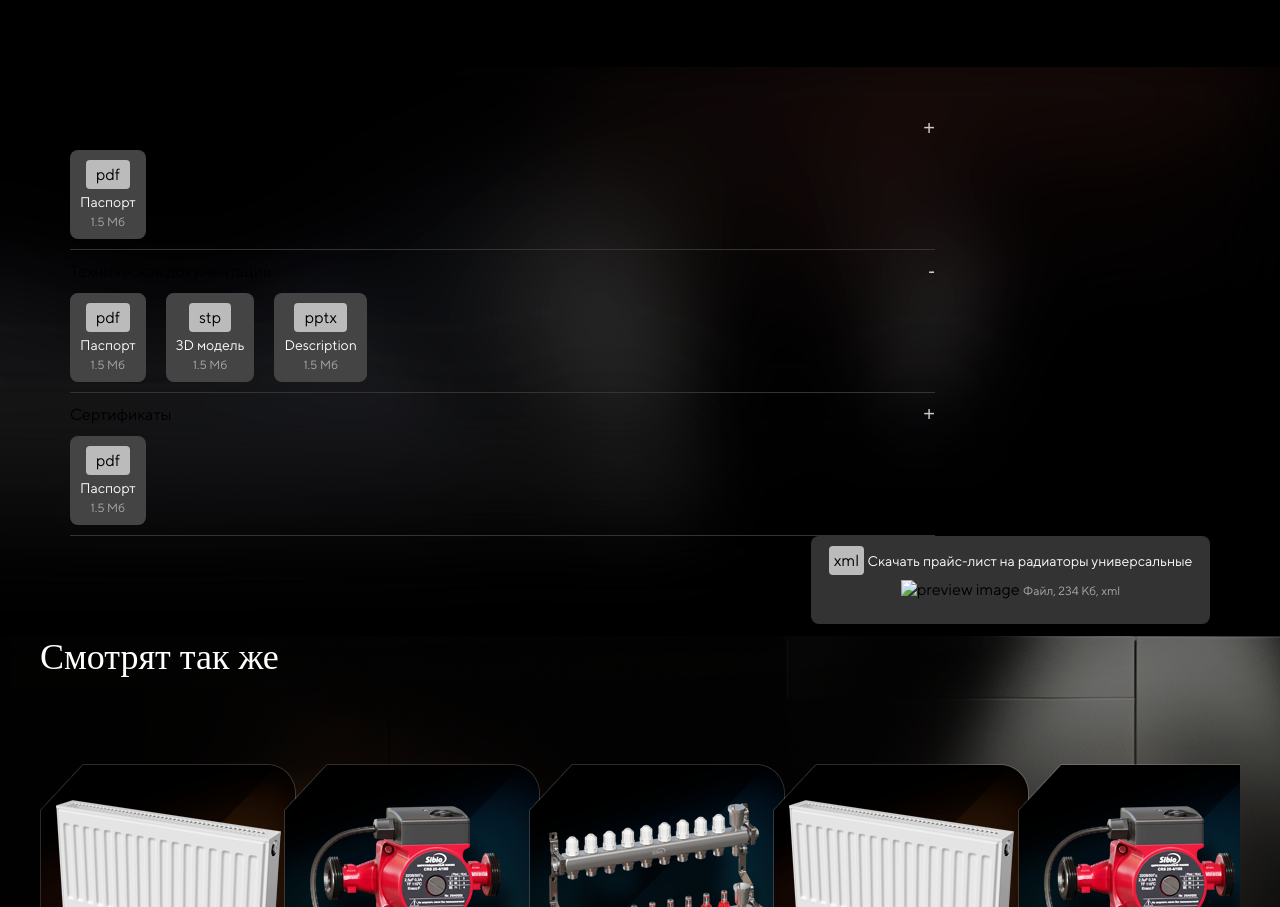
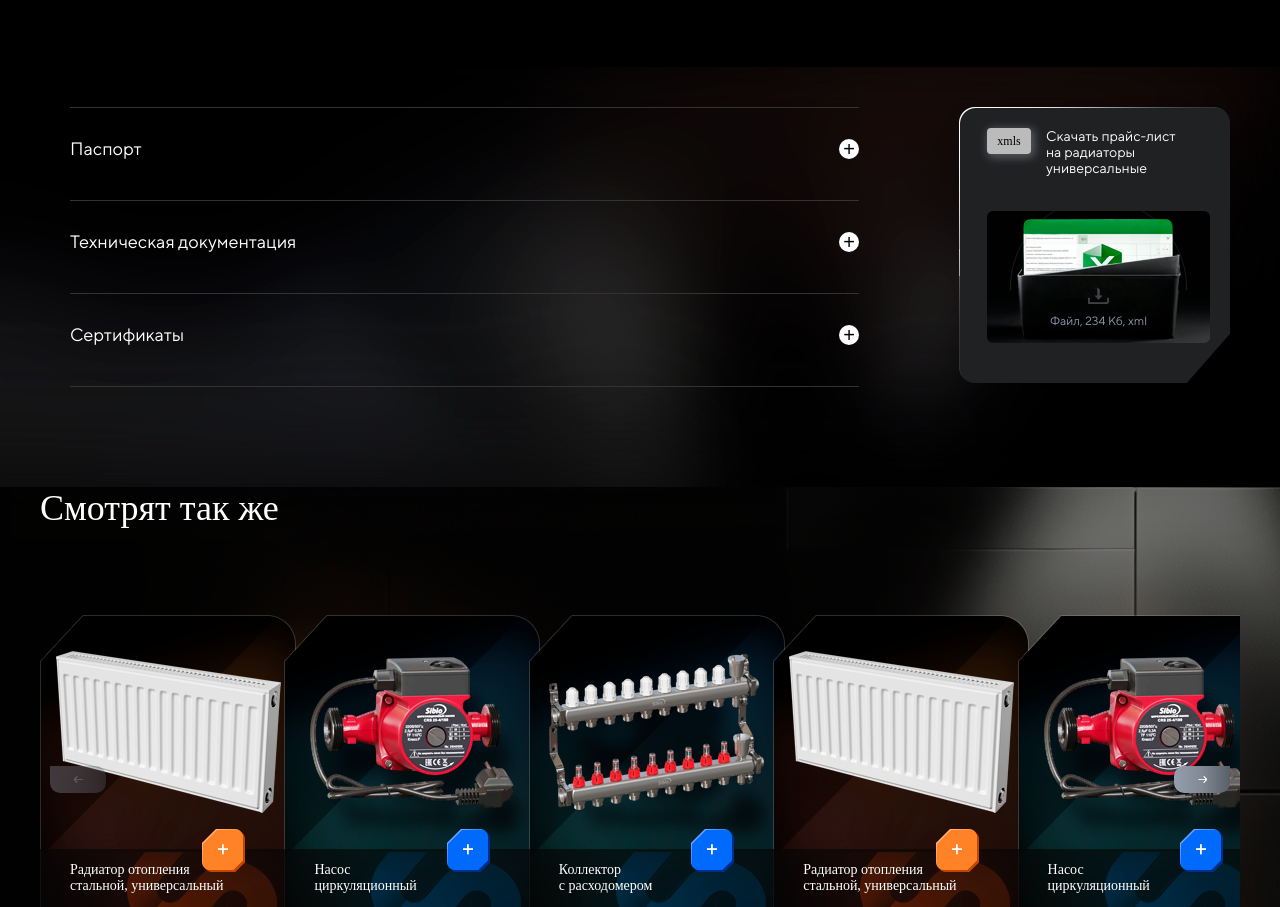
Before and after one commit to ExorCistWeb/sibio, a plain HTML site: page product.html in a window 1280 px wide. Shown: the part 1456-2363 px from the top of the page. Drawn offline with nearby package versions, Linux system fonts and the light colour scheme; files whose address does not match are found by name.

Commit message:
product_page4

```diff
--- a/css/style.css
+++ b/css/style.css
@@ -3436,51 +3436,121 @@ h5.accordion.active::after {
     background-size: cover;
 }
 
+.add_info {
+    display: flex;
+    align-items: self-start;
+    gap: 100px;
+}
+
 .accordion_section {
     width: 100%;
     max-width: 865px;
+    border-top: 1px solid #333;
 }
 
 .accordion_item {
     border-bottom: 1px solid #333;
-    padding: 10px 0;
+    padding: 30px 0 40px;
 }
 
 .accordion_header {
     display: flex;
     justify-content: space-between;
     align-items: center;
+    cursor: pointer;
+    transition: transform 0.3s ease;
 }
 
 .accordion_toggle {
+    display: flex;
+    align-items: center;
+    justify-content: center;
     background: none;
     border: none;
     font-size: 20px;
-    color: #ccc;
+    color: #000;
     cursor: pointer;
+    width: 20px;
+    height: 20px;
+    border-radius: 50px;
+    background: #fff;
+    transition: transform 0.3s ease;
+}
+
+.accordion_header span {
+    font-size: 18px;
+    font-weight: 400;
+    font-family: 'TT Norms Pro';
+    color: #fff;
 }
 
 .accordion_content {
-    display: flex;
-    margin-top: 10px;
-    gap: 20px;
+    max-height: 0;
+    overflow: hidden;
+    transition: all 0.3s ease-out;
+    display: flex;
+    flex-wrap: wrap;
+    gap: 26px;
+}
+
+.accordion_item.active .accordion_content {
+    max-height: auto;
+    margin-top: 40px;
+    /* Максимальная высота, которая достаточно велика для контента */
 }
 
 .file_item {
-    display: flex;
-    flex-direction: column;
-    align-items: center;
-    background-color: #444;
+    position: relative;
+    display: flex;
+    align-items: center;
     padding: 10px;
     border-radius: 8px;
     text-align: center;
+    width: 271px;
+    height: 88px;
+    display: flex;
+    align-items: center;
+    justify-content: start;
+    padding-left: 20px;
+    gap: 10px;
+    z-index: 1;
+    transition: opacity .3s ease;
+}
+
+.file_item:hover::before {
+    opacity: .3;
+    transition: opacity .3s ease;
+}
+
+.file_item::before {
+    transition: opacity .3s ease;
+    position: absolute;
+    z-index: -1;
+    left: 0;
+    top: 0;
+    content: url(../img/product/file_bg.png);
+}
+
+.file_info {
+    display: flex;
+    flex-direction: column;
+    align-items: start;
 }
 
 .file_format {
-    background-color: #bbb;
+    background-color: #cacddb;
     padding: 5px 10px;
-    border-radius: 4px;
-    margin-bottom: 5px;
+    border-radius: 6px;
+    display: flex;
+    align-items: center;
+    justify-content: center;
+    min-width: 44px;
+    height: 26px;
+    font-size: 12px;
+    font-weight: 500;
+    font-family: 'TT Travels';
+    color: #000;
+    box-shadow: 2px 2px 9px 2px #cacddb51;
 }
 
 .file_name {
@@ -3495,15 +3565,42 @@ h5.accordion.active::after {
 }
 
 .file_preview_section {
-    width: 35%;
-    float: right;
+    width: 271px;
 }
 
 .file_preview {
-    background-color: #333;
-    padding: 15px;
-    border-radius: 8px;
-    text-align: center;
+    position: relative;
+    width: 100%;
+    height: 276px;
+    display: flex;
+    flex-direction: column;
+    gap: 35px;
+    padding: 21px 0 0 28px;
+    z-index: 1;
+    transition: opacity .3s ease;
+}
+
+.file_preview:hover::before {
+    opacity: .3;
+    transition: opacity .3s ease;
+}
+
+.file_preview::before {
+    transition: opacity .3s ease;
+    position: absolute;
+    width: 100%;
+    height: 100%;
+    z-index: -1;
+    left: 0;
+    top: 0;
+    display: block;
+    content: url(../img/product/file_bg_2.png);
+}
+
+.file_preview_title {
+    display: flex;
+    align-items: start;
+    gap: 15px;
 }
 
 .file_image {
@@ -3522,10 +3619,25 @@ h5.accordion.active::after {
 .file_preview .file_name {
     font-size: 14px;
     color: #fff;
-    margin-top: 10px;
+    font-family: 'TT Norms Pro';
+    max-width: 135px;
 }
 
 .file_preview .file_size {
     font-size: 12px;
-    color: #aaa;
-}
+    font-family: 'TT Norms Pro';
+    color: #909bae;
+    margin-top: 10px;
+}
+
+.file_preview_img {
+    width: 223px;
+    height: 132px;
+    background: url(../img/product/file_preview.png);
+    background-size: 100%;
+    display: flex;
+    flex-direction: column;
+    align-items: center;
+    justify-content: end;
+    padding-bottom: 15px;
+}
--- a/js/main.js
+++ b/js/main.js
@@ -134,3 +134,37 @@ document.addEventListener('DOMContentLoaded', function() {
         });
     });
 });
+
+// АККОРДИОН
+
+
+document.addEventListener('DOMContentLoaded', function() {
+    const accordionItems = document.querySelectorAll('.accordion_item');
+
+    accordionItems.forEach(item => {
+        const header = item.querySelector('.accordion_header');
+        const toggleButton = item.querySelector('.accordion_toggle');
+        const content = item.querySelector('.accordion_content');
+
+        header.addEventListener('click', () => {
+            const isActive = item.classList.contains('active');
+
+            // Закрываем все остальные аккордеоны
+            accordionItems.forEach(otherItem => {
+                otherItem.classList.remove('active');
+                otherItem.querySelector('.accordion_content').style.maxHeight = null;
+                otherItem.querySelector('.accordion_toggle').textContent = '+'; // Возвращаем "+" при закрытии
+            });
+
+            if (!isActive) {
+                item.classList.add('active');
+                content.style.maxHeight = content.scrollHeight + 'px'; // Открываем контент
+                toggleButton.textContent = '-'; // Меняем текст кнопки на "-"
+            } else {
+                item.classList.remove('active');
+                content.style.maxHeight = null; // Скрываем контент
+                toggleButton.textContent = '+'; // Возвращаем "+"
+            }
+        });
+    });
+});
--- a/product.html
+++ b/product.html
@@ -434,35 +434,44 @@
                             <button class="accordion_toggle">+</button>
                         </div>
                         <div class="accordion_content">
-                            <div class="file_item">
+                            <a href="" class="file_item">
                                 <span class="file_format">pdf</span>
+                                <div class="file_info">
                                     <span class="file_name">Паспорт</span>
                                     <span class="file_size">1.5 Мб</span>
                                 </div>
+                            </a>
                         </div>
                     </div>
 
                     <div class="accordion_item">
                         <div class="accordion_header">
                             <span>Техническая документация</span>
-                            <button class="accordion_toggle">-</button>
+                            <button class="accordion_toggle">+</button>
                         </div>
                         <div class="accordion_content">
-                            <div class="file_item">
+                            <a href="" class="file_item">
                                 <span class="file_format">pdf</span>
+                                <div class="file_info">
                                     <span class="file_name">Паспорт</span>
                                     <span class="file_size">1.5 Мб</span>
                                 </div>
-                            <div class="file_item">
+                            </a>
+                            <a href="" class="file_item">
                                 <span class="file_format">stp</span>
+                                <div class="file_info">
                                     <span class="file_name">3D модель</span>
+
                                     <span class="file_size">1.5 Мб</span>
                                 </div>
-                            <div class="file_item">
+                            </a>
+                            <a href="" class="file_item">
                                 <span class="file_format">pptx</span>
+                                <div class="file_info">
                                     <span class="file_name">Description</span>
                                     <span class="file_size">1.5 Мб</span>
                                 </div>
+                            </a>
                         </div>
                     </div>
 
@@ -472,22 +481,28 @@
                             <button class="accordion_toggle">+</button>
                         </div>
                         <div class="accordion_content">
-                            <div class="file_item">
+                            <a href="" class="file_item">
                                 <span class="file_format">pdf</span>
+                                <div class="file_info">
                                     <span class="file_name">Паспорт</span>
                                     <span class="file_size">1.5 Мб</span>
                                 </div>
+                            </a>
                         </div>
                     </div>
                 </div>
 
                 <div class="file_preview_section">
-                    <div class="file_preview">
-                        <span class="file_format">xml</span>
+                    <a href="" class="file_preview">
+                        <div class="file_preview_title">
+                            <span class="file_format">xmls</span>
                             <span class="file_name">Скачать прайс-лист на радиаторы универсальные</span>
-                        <img src="your-image-source.jpg" alt="preview image" class="file_image">
+                        </div>
+                        <div class="file_preview_img">
+                            <img src="./img/product/download_icon.png" alt="">
                             <span class="file_size">Файл, 234 Кб, xml</span>
                         </div>
+                    </a>
                 </div>
             </div>
         </div>
```
Also changed, not shown: img/product/download_icon.png (added), img/product/file_bg.png (added), img/product/file_bg_2.png (added), img/product/file_preview.png (added). Lines whose indentation alone changed are shown as unchanged.
